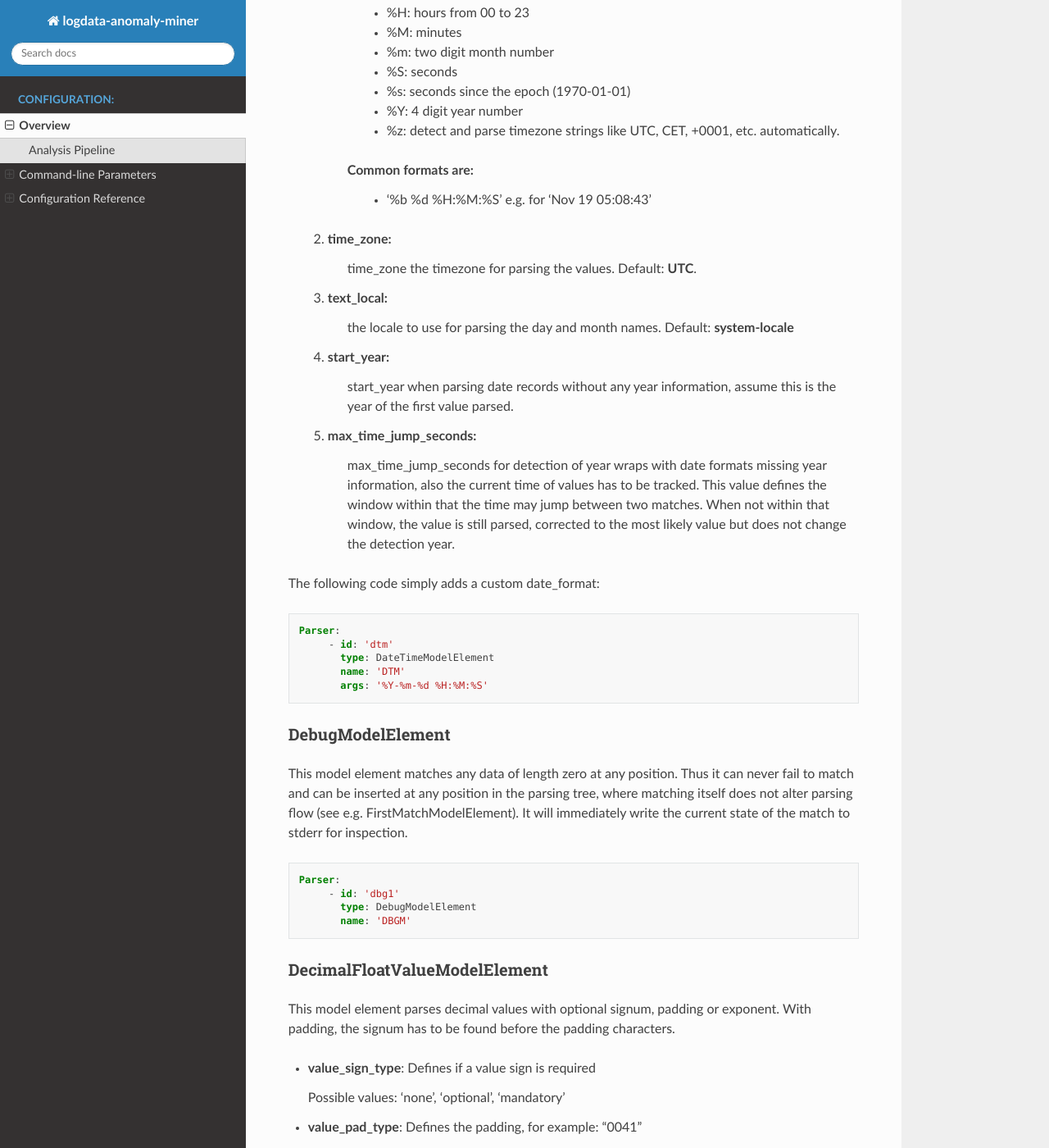
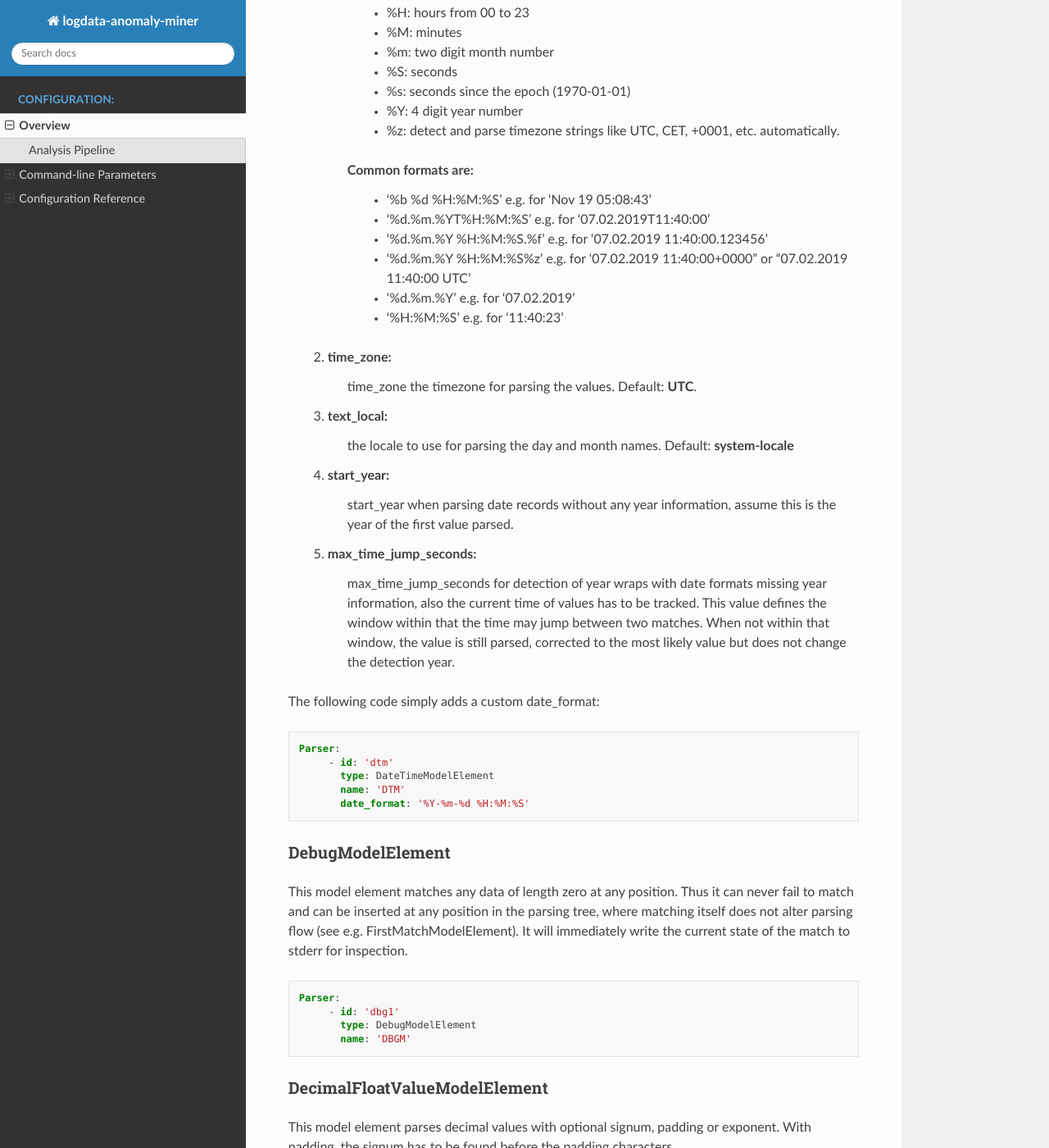
Before and after one commit to ait-aecid/logdata-anomaly-miner, a Sphinx documentation site: the page built from docs/CONFIGURATION.rst, in a window 1280 px wide and 1400 px high, scrolled down 17172 px. Shown: the whole window at 82% size. Built offline with Sphinx 7.4.7 and the Read the Docs theme 2.0.0, drawn with Linux system fonts in a browser that asks for light colours; pages that are not in the unit, such as notebooks, are missing from menus.

Commit message:
fixed DateTimeModelElement configs in Documentation and added multiple examples for date_format.

```diff
--- a/docs/CONFIGURATION.rst
+++ b/docs/CONFIGURATION.rst
@@ -651,7 +651,7 @@ This parser can be used as "type" in **/etc/aminer/config.yml**:
            - id: new_time_model
              type: DateTimeModelElement
              name: 'time'
-             args: '[%d/%b/%Y:%H:%M:%S +0000]'
+             date_format: '[%d/%b/%Y:%H:%M:%S +0000]'
 
            - id: sq3
              type: FixedDataModelElement
@@ -813,6 +813,11 @@ This element parses dates using a custom, timezone and locale-aware implementati
 
        Common formats are:
          * '%b %d %H:%M:%S' e.g. for 'Nov 19 05:08:43'
+         * '%d.%m.%YT%H:%M:%S' e.g. for '07.02.2019T11:40:00'
+         * '%d.%m.%Y %H:%M:%S.%f' e.g. for '07.02.2019 11:40:00.123456'
+         * '%d.%m.%Y %H:%M:%S%z' e.g. for '07.02.2019 11:40:00+0000" or "07.02.2019 11:40:00 UTC'
+         * '%d.%m.%Y' e.g. for '07.02.2019'
+         * '%H:%M:%S' e.g. for '11:40:23'
 
   2. time_zone:
       time_zone the timezone for parsing the values. Default: **UTC**.
@@ -838,7 +843,7 @@ The following code simply adds a custom date_format:
         - id: 'dtm'
           type: DateTimeModelElement
           name: 'DTM'
-          args: '%Y-%m-%d %H:%M:%S'
+          date_format: '%Y-%m-%d %H:%M:%S'
 
 DebugModelElement
 ~~~~~~~~~~~~~~~~~
--- a/source/root/usr/lib/logdata-anomaly-miner/aminer/parsing/DateTimeModelElement.py
+++ b/source/root/usr/lib/logdata-anomaly-miner/aminer/parsing/DateTimeModelElement.py
@@ -96,6 +96,11 @@ class DateTimeModelElement(ModelElementInterface):
             * %z: detect and parse timezone strings like UTC, CET, +0001, etc. automatically.
         Common formats are:
             * "%b %d %H:%M:%S" e.g. for "Nov 19 05:08:43"
+            * "%d.%m.%YT%H:%M:%S" e.g. for "07.02.2019T11:40:00"
+            * "%d.%m.%Y %H:%M:%S.%f" e.g. for "07.02.2019 11:40:00.123456"
+            * "%d.%m.%Y %H:%M:%S%z" e.g. for "07.02.2019 11:40:00+0000" or "07.02.2019 11:40:00 UTC"
+            * "%d.%m.%Y" e.g. for "07.02.2019"
+            * "%H:%M:%S" e.g. for "11:40:23"
         @param time_zone the timezone for parsing the values or UTC when None.
         @param text_locale the locale to use for parsing the day, month names or None to use the default locale. The locale must be a tuple
         of (locale, encoding) or a string.
```
